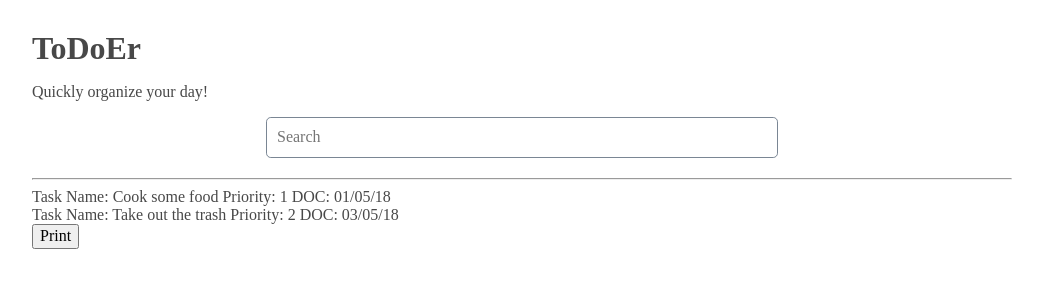
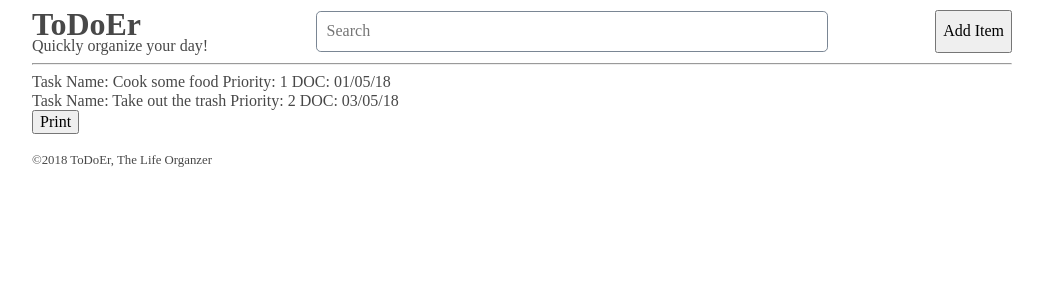
Before and after one commit to georgidanchev/todolist-webapp-project, a plain HTML site: page Index.html in a window 1280 px wide. Shown: the whole page, without its empty margins (118-1161 px from the left). Drawn offline with Linux system fonts and the light colour scheme.

Commit message:
html structure, css styles improved and desktop header implemented.

```diff
--- a/Index.html
+++ b/Index.html
@@ -10,18 +10,26 @@
 
 <body>
   <div class="wrapper">
-    <div class="headerWrapper">
-      <h1>ToDoEr</h1>
-      <p>Quickly organize your day!</p>
-      <input type="text" id="searchBox" placeholder="Search"> </input>
-    </div>
+    <header>
+      <div>
+        <h1 class="col">ToDoEr</h1>
+        <p class="col">Quickly organize your day!</p>
+      </div>
+      <input type="text" class="searchBox col" placeholder="Search"> </input>
+      <button type="button" id="addButton">Add Item</button>
+    </header>
+    <hr>
+    <main>
 
-    <hr>
-
-    <div id="todoHTML"></div>
+      <section id="todoHTML"></section>
+    </main>
     <button id="showStuff">Print</button>
     <script src="js/logic.js"></script>
   </div>
 </body>
 
+<footer>
+  <p><small>&copy;2018 ToDoEr, The Life Organzer</small></p>
+</footer>
+
 </html>
--- a/css/styles.css
+++ b/css/styles.css
@@ -1,8 +1,13 @@
+* {
+  box-sizing: border-box
+  border: 1px solid red;
+}
+
 body {
   color: #484848;
   max-width: 980px;
   margin: 0 auto;
-  padding: 0 5px;
+  /* padding: 0 5px; */
 }
 
 h1 h2 h3 {
@@ -10,17 +15,34 @@ h1 h2 h3 {
   font-weight: 600;
 }
 
-#searchBox {
-    display: block;
-    width: 50%;
-    margin: 0 auto 20px;
-    padding: 10px 10px;
-    border: 1px solid #7A8694;
-    border-radius: .3em;
+header p,
+header h1{
+  text-align: left;
+  margin: 0;
+  line-height: .9;
 }
 
-body h1 {
-  text-align: left;
+header h1 {
   font-size: 2rem;
-  margin: 30px 0 0;
 }
+
+.searchBox {
+  width: 50%;
+  padding: 10px 10px;
+  border: 1px solid #7A8694;
+  border-radius: .3em;
+}
+
+header {
+  margin: 10px 0;
+  display: flex;
+  justify-content: space-between;
+}
+
+.searchBox {
+  align-self:center;
+}
+
+@media (min-width: 769px) {
+
+}
--- a/js/logic.js
+++ b/js/logic.js
@@ -1,6 +1,6 @@
 var htmlString = "";
 var htmlWrapper = document.querySelector('.wrapper');
-var inputSearchBox = document.querySelector('#searchBox');
+var inputSearchBox = document.querySelector('.searchBox');
 
 var todoListArray = [{
   tName: 'Cook some food',
```
Also changed, not shown: 1 other file.
